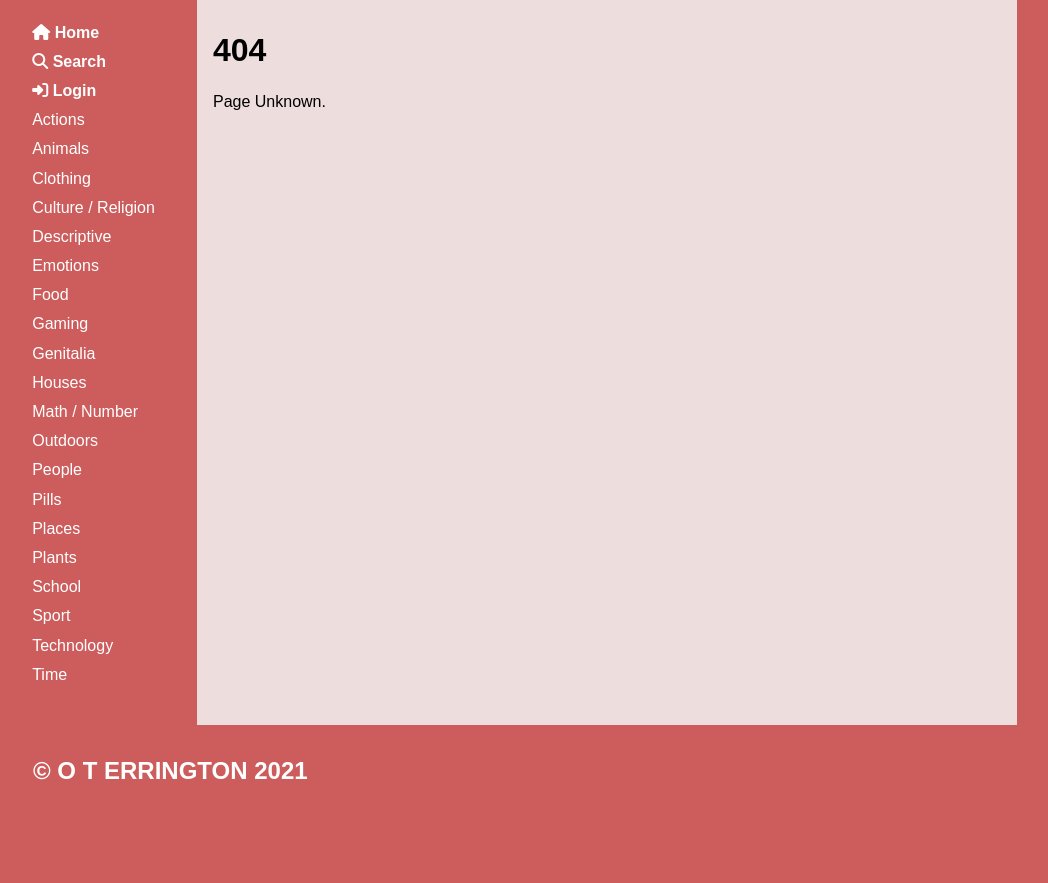
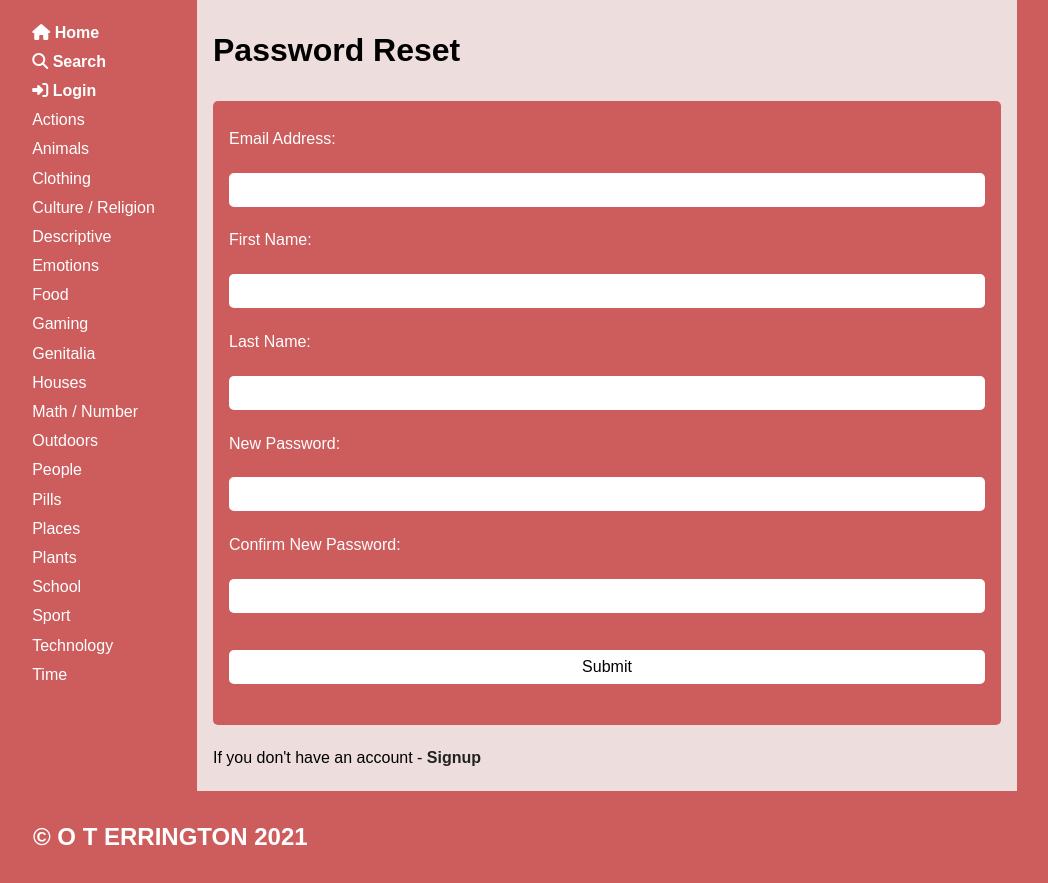
Before and after one commit to olierrington/Maori-Dictionary, a Flask app: page /forgotpassword in a window 1280 px wide. Shown: the part 138-1021 px from the top of the page, without its empty margins (123-1171 px from the left). Before the commit the page ends 918 px from the top, so only its background shows below. Run offline with Flask 2, Linux system fonts and the light colour scheme; data comes from the database, SQL or seed files in the repository; both versions use the stored data as it was after the commit; some libraries are stand-ins or nearby versions; some web fonts are replaced.

Commit message:
lots more pointless tweaks

```diff
--- a/app.py
+++ b/app.py
@@ -322,6 +322,7 @@ def render_confirmdeletecatgeory_page(cat_id):
     if request.method == "POST" and is_logged_in():
 
         con = create_connection(DB_NAME)  # connect to db
+
         query = "DELETE FROM categories WHERE cat_id=?"
         cur = con.cursor()
 
@@ -334,8 +335,35 @@ def render_confirmdeletecatgeory_page(cat_id):
 
         con.commit()
         con.close()
-        flash('Category Successfully deleted')
-        return redirect('/')  # return home
+
+        if request.form['submit'] == 'DELETE CATEGORY':
+            print('delete category')
+            flash('Category Successfully deleted')
+            return redirect('/')  # return home
+        elif request.form['submit'] == 'DELETE CATEGORY AND WORDS WITHIN':
+            print('delete category and words')
+
+            con = create_connection(DB_NAME)
+
+            query = "DELETE FROM words WHERE cat_id=?"
+            cur = con.cursor()
+
+            try:
+                cur.execute(query, (cat_id,))  # executes the query
+
+            except sqlite3.Error:
+                flash('Unknown error')
+                return redirect(request.referrer)  # in case of an expected
+
+            con.commit()
+            con.close()
+
+            flash('Successfully deleted category and all words within')
+            return redirect('/')
+        else:
+            print('error')
+            flash('There was an error. Please try again later.')
+            return redirect('/')
 
     # connect to the database to select information on selected category
     con = create_connection(DB_NAME)
@@ -349,10 +377,20 @@ def render_confirmdeletecatgeory_page(cat_id):
         flash('Unknown Category')
         return redirect('/')
 
+    query = """SELECT word_id, cat_id
+    FROM words
+    WHERE cat_id=?"""
+    cur = con.cursor()
+    cur.execute(query, (cat_id,))
+    words_number = cur.fetchall()
+
+    print(words_number)
+
     con.close()
 
     return render_template('confirmdeletecategory.html', categories=get_categories(),
-                           logged_in=is_logged_in(), cat_name_list=cat_name_list)
+                           logged_in=is_logged_in(), cat_name_list=cat_name_list,
+                           words_number=words_number)
 
 
 @app.route('/word/<word_id>')
@@ -399,7 +437,7 @@ def render_editword_page(word_id):
         # get all data from form and clean
         maori = request.form['maori'].strip().lower()
         english = request.form['english'].strip().lower()
-        cat_id = request.form['cat_id'].strip()
+        cat = request.form['cat']
         definition = request.form['definition'].strip()
         word_level = request.form['word_level']
         image = request.form['image']
@@ -416,6 +454,14 @@ def render_editword_page(word_id):
             return redirect(request.referrer)
         else:
             con = create_connection(DB_NAME)
+
+            query = """SELECT cat_id, category
+            FROM categories
+            WHERE category=?"""
+            cur = con.cursor()
+            cur.execute(query, (cat,))
+            cat_id = cur.fetchall()[0][0]
+
             query = """UPDATE words
                     SET maori = ?, english = ?, cat_id = ?, definition = ?,
                     word_level = ?, user_id=?, image = ?, date_added = strftime('%d-%m-%Y','now')
@@ -446,10 +492,17 @@ def render_editword_page(word_id):
         flash('Unknown Word')
         return redirect('/')
 
+    query = """SELECT cat_id, category
+    FROM categories
+    ORDER BY category ASC"""
+    cur = con.cursor()
+    cur.execute(query)  # execute query
+    cat_list = cur.fetchall()  # put results in list
+
     con.close()
 
     return render_template('editword.html', words=word_list, categories=get_categories(),
-                           logged_in=is_logged_in())
+                           logged_in=is_logged_in(), cat_list=cat_list)
 
 
 @app.route('/confirmdeleteword/<word_id>', methods=["GET", "POST"])
@@ -549,6 +602,80 @@ def render_login_page():
         return redirect('/')
 
     return render_template('login.html', logged_in=is_logged_in(), categories=get_categories())
+
+
+@app.route('/forgotpassword', methods=['GET', 'POST'])
+# sign up
+def render_forgotpassword_page():
+    if is_logged_in():  # if already logged in then go home
+        flash('You are already logged in')
+        return redirect('/')
+
+    # sign up form
+    if request.method == 'POST':
+        print(request.form)
+        # get info from form and clean it
+        fname = request.form.get('fname').strip().title()
+        lname = request.form.get('lname').strip().title()
+        email = request.form.get('email').strip().lower()
+        password = request.form.get('password')
+        password2 = request.form.get('password2')
+
+        query = """SELECT user_id, fname, lname, email, password FROM users WHERE email = ?"""
+        con = create_connection(DB_NAME)
+        cur = con.cursor()
+        try:
+            cur.execute(query, (email,))  # execute query
+            user_data = cur.fetchall()  # put into list
+        except ValueError:
+            flash('email is incorrect')
+            return redirect(request.referrer)
+        con.close()
+
+        if len(user_data) == 0:
+            flash('Email is incorrect')
+            return redirect(request.referrer)
+
+        elif password != password2:  # password confirmation
+            flash('Passwords dont match')
+            return redirect(request.referrer)
+
+        # data validation
+        elif len(password) < 8 or len(password) > 30:
+            flash('Password must be between 8 and 30 characters')
+            return redirect(request.referrer)
+
+        elif fname != user_data[0][1]:
+            flash('First name is incorrect')
+            return redirect(request.referrer)
+
+        elif lname != user_data[0][2]:
+            flash('Last name is incorrect')
+            return redirect(request.referrer)
+
+        else:
+            hashed_password = bcrypt.generate_password_hash(password)  # hash the password
+
+            con = create_connection(DB_NAME)
+            # add user to database
+            query = """UPDATE users
+                    SET password=?
+                    WHERE email=?"""
+            cur = con.cursor()
+
+            try:
+                cur.execute(query, (hashed_password, email,))  # execute query
+
+            except sqlite3.IntegrityError:  # in case of unexpected error
+                flash('Unknown Error')
+                return redirect(request.referrer)
+
+            con.commit()
+            con.close()
+            flash('Successfully changed password. Please sign in to continue')
+            return redirect('/login')
+
+    return render_template('forgotpassword.html', logged_in=is_logged_in(), categories=get_categories())
 
 
 @app.route('/signup', methods=['GET', 'POST'])
--- a/static/css/style.css
+++ b/static/css/style.css
@@ -93,9 +93,54 @@ button:hover, .button:hover {
     margin: 0.8rem 0 0.8rem 0;
 }
 
-.dataform input, button {
+.dataform input, button, textarea {
     width: 100%;
+    resize: none;
     border: none;
+    border-radius: 5px;
+    padding: 0.5rem;
+    margin: 12px 0 12px 0;
+    font-size: 1rem;
+}
+
+textarea {
+    height: 10rem;
+}
+
+#word_level {
+    appearance: none;
+    width: 100%;
+    height: 2.5rem;
+    outline: none;
+    border-radius: 3rem;
+}
+
+#word_level::-webkit-slider-runnable-track {
+    background-color: #ddd;
+    border-radius: 3rem;
+    height: 50%;
+    margin: 0 0.5rem;
+}
+
+#word_level::-webkit-slider-thumb {
+    -webkit-appearance: none;
+    appearance: none;
+    width: 25px;
+    height: 25px;
+    background: indianred;
+    cursor: pointer;
+    border-radius: 50%;
+    margin-top: -0.5rem;
+}
+
+.categoryselect {
+    border: none;
+    background-color: white;
+    color: black;
+    width: 100%;
+    cursor: pointer;
+    height: 2.5rem;
+    resize: none;
     border-radius: 5px;
     padding: 0.5rem;
     margin: 12px 0 12px 0;
@@ -145,6 +190,17 @@ button:hover, .button:hover {
 .user-img {
     font-size: 2rem;
     padding: 1rem 1rem 0 0;
+}
+
+.user-img-small {
+    box-sizing: border-box;
+    padding: 1rem 0 0 0.6rem;
+    font-size: 1.2rem;
+    color: darkgray;
+}
+
+.user-img-small:hover {
+    color: black;
 }
 
 .flash {
--- a/templates/base.html
+++ b/templates/base.html
@@ -4,6 +4,7 @@
 <head>
 	<link href="{{ url_for('static', filename='css/style.css') }}" rel="stylesheet">
 	<meta name="viewport" content="width=device-width, initial-scale=1.0">
+    <link rel="icon" type="image/png" sizes="32x32" href="/static/images/favicon-32x32.png">
 	<link rel="preconnect" href="https://fonts.gstatic.com">
     <link href="https://fonts.googleapis.com/css2?family=KoHo:wght@400;700&display=swap" rel="stylesheet">
 	<title>{% block title %}{% endblock %}</title>
--- /dev/null
+++ b/templates/forgotpassword.html
@@ -0,0 +1,43 @@
+{% extends "base.html" %}
+
+{% block title %}Māori Dictionary | Forgot Password{% endblock %}
+
+{% block main %}
+    <h2>
+    Password Reset
+    </h2>
+
+    <form class="dataform" method="POST">
+        <div>
+            <div><label for="email">Email Address:</label></div>
+            <div><input name="email" id="email" type="email" required></div>
+        </div>
+
+        <div>
+            <div><label for="fname">First Name:</label></div>
+            <div><input name="fname" id="fname" type="text" required></div>
+        </div>
+
+        <div>
+            <div><label for="lname">Last Name:</label></div>
+            <div><input name="lname" id="lname" type="text" required></div>
+        </div>
+
+        <div>
+            <div><label for="password">New Password:</label></div>
+            <div><input name="password" id="password" type="password"></div>
+        </div>
+
+        <div>
+            <div><label for="password2">Confirm New Password:</label></div>
+            <div><input name="password2" id="password2" type="password"></div>
+        </div>
+
+        <div>
+            <div></div>
+            <div><input class="button" type="submit"></div>
+        </div>
+    </form>
+    <p>If you don't have an account - <a href="/signup"><b>Signup</b></a></p>
+
+{% endblock %}
--- a/templates/login.html
+++ b/templates/login.html
@@ -24,5 +24,6 @@
         </div>
     </form>
     <p>If you don't have an account - <a href="/signup"><b>Signup</b></a></p>
+    <p><a href="/forgotpassword"><b>Forgot Password?</b></a></p>
 
 {% endblock %}
--- a/templates/publicuser.html
+++ b/templates/publicuser.html
@@ -6,6 +6,7 @@
     <div>
         <i class="fas fa-user user-img"></i>
         <span class="span-heading">User: {{ user_info[0][1] }} {{ user_info[0][2] }}</span>
+        <a href="mailto:{{ user_info[0][3] }}"><i class="fas fa-envelope user-img-small"></i></a>
     </div>
 
     {% if user_words_info|length == 0 %}
@@ -22,7 +23,7 @@
                     <td>
                         <a href="/word/{{ user_word_info[0] }}">
                             <p>
-                                Added word {{ user_word_info[1] }} ({{ user_word_info[2] }}) on {{ user_word_info[4] }}
+                                {{ user_word_info[1] }} ({{ user_word_info[2] }}) on {{ user_word_info[4] }}
                             </p>
                         </a>
                     </td>
--- a/templates/user.html
+++ b/templates/user.html
@@ -26,7 +26,7 @@
                     <td>
                         <a href="/word/{{ user_word_info[0] }}">
                             <p>
-                                Added word {{ user_word_info[1] }} ({{ user_word_info[2] }}) on {{ user_word_info[4] }}
+                                {{ user_word_info[1] }} ({{ user_word_info[2] }}) on {{ user_word_info[4] }}
                             </p>
                         </a>
                     </td>
```
Also changed, not shown: templates/addword.html (+14 -3 lines), templates/confirmdeletecategory.html (+12 -2 lines), templates/editword.html (+22 -5 lines), templates/home.html (+7 -1 lines), Dictionary.db, static/images/defaultuser.png (deleted), static/images/favicon-32x32.png (added).
